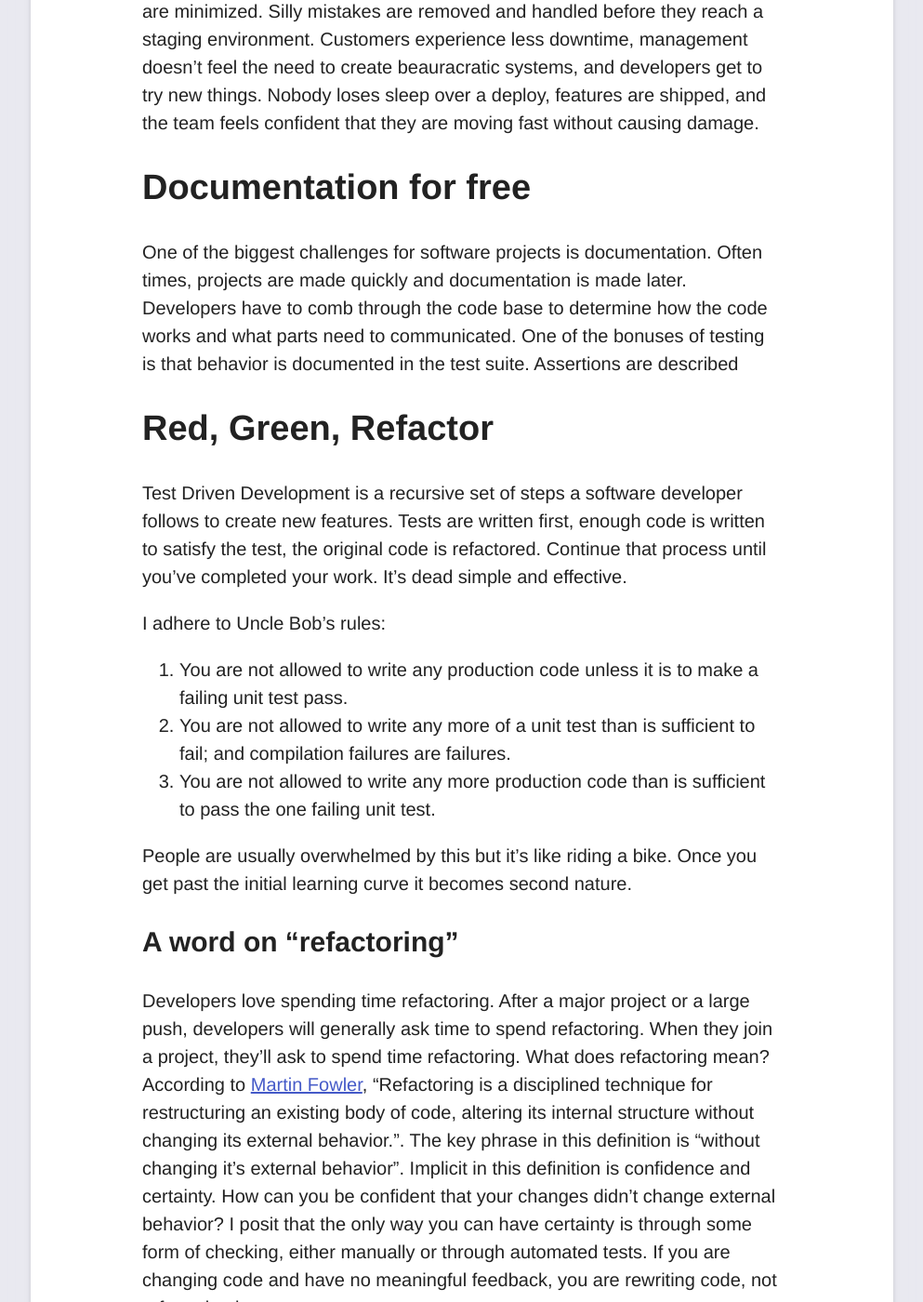
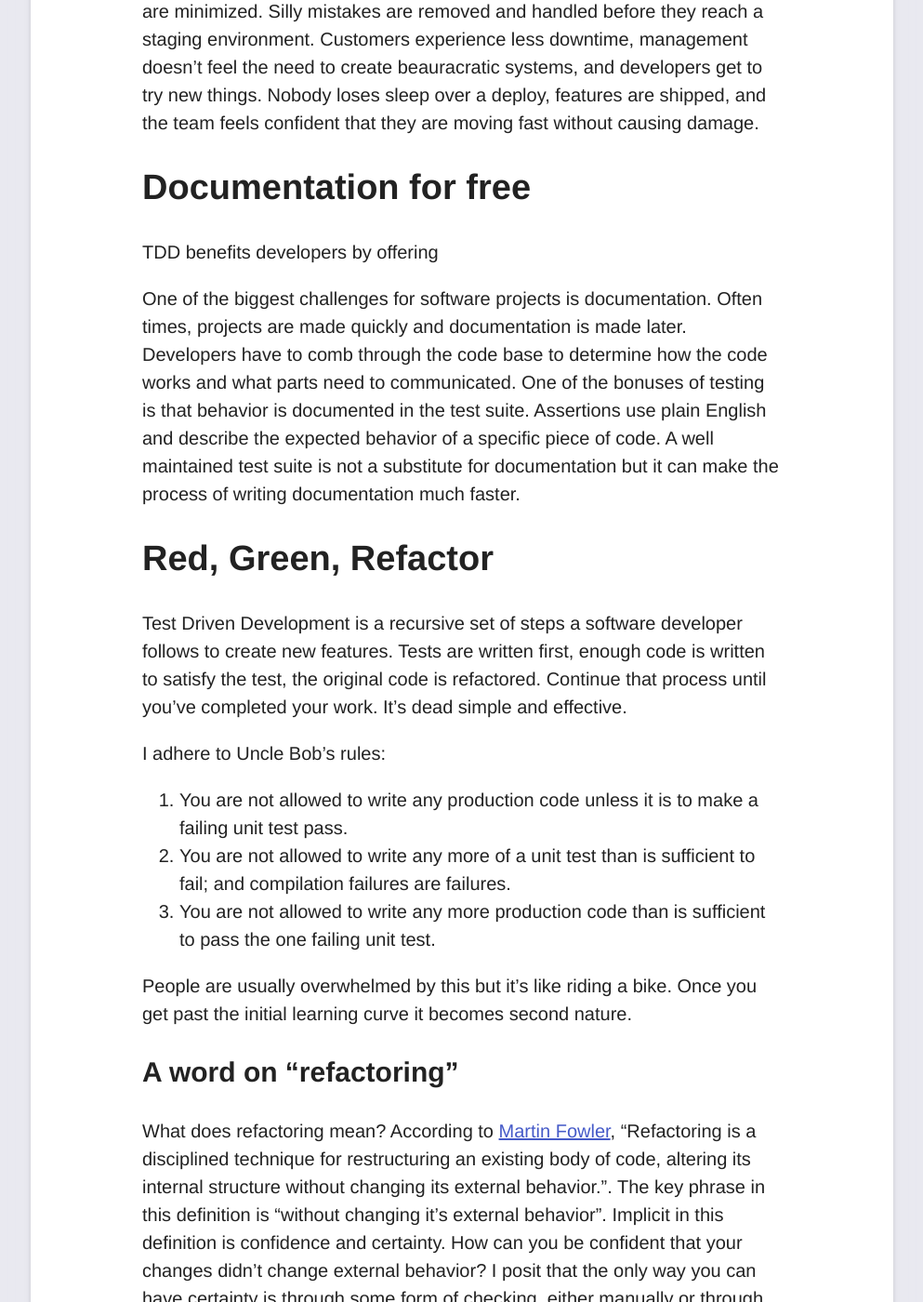
Before and after one commit to antgonzales/antgonzales.github.io, a Jekyll site: the page built from _posts/2020-03-05-getting-started-testing.md, in a window 1280 px wide and 1400 px high, scrolled down 2502 px. Shown: the whole window at 93% size, without its empty margins (143-1136 px from the left). Built offline with Jekyll 4.4.1, drawn with Linux system fonts in a browser that asks for light colours; some of the changed text lies outside the part shown.

Commit message:
Add new information regarding refactoring

```diff
--- a/_posts/2020-03-05-getting-started-testing.md
+++ b/_posts/2020-03-05-getting-started-testing.md
@@ -72,11 +72,16 @@
 
 ## Documentation for free
 
+TDD benefits developers by offering
+
 One of the biggest challenges for software projects is documentation. Often
 times, projects are made quickly and documentation is made later. Developers
 have to comb through the code base to determine how the code works and what
 parts need to communicated. One of the bonuses of testing is that behavior is
-documented in the test suite. Assertions are described
+documented in the test suite. Assertions use plain English and describe the
+expected behavior of a specific piece of code. A well maintained test suite is
+not a substitute for documentation but it can make the process of writing
+documentation much faster.
 
 ## Red, Green, Refactor
 
@@ -99,18 +104,15 @@
 
 ### A word on "refactoring"
 
-Developers love spending time refactoring. After a major project or a large
-push, developers will generally ask time to spend refactoring. When they join a
-project, they'll ask to spend time refactoring. What does refactoring mean?
-According to [Martin Fowler](https://refactoring.com/), "Refactoring is a
-disciplined technique for restructuring an existing body of code, altering its
-internal structure without changing its external behavior.". The key phrase in
-this definition is "without changing it's external behavior". Implicit in this
-definition is confidence and certainty. How can you be confident that your
-changes didn't change external behavior? I posit that the only way you can have
-certainty is through some form of checking, either manually or through automated
-tests. If you are changing code and have no meaningful feedback, you are
-rewriting code, not refactoring it.
+What does refactoring mean? According to [Martin
+Fowler](https://refactoring.com/), "Refactoring is a disciplined technique for
+restructuring an existing body of code, altering its internal structure without
+changing its external behavior.".  The key phrase in this definition is "without
+changing it's external behavior".  Implicit in this definition is confidence and
+certainty. How can you be confident that your changes didn't change external
+behavior? I posit that the only way you can have certainty is through some form
+of checking, either manually or through automated tests. Changing code without
+meaningful feedback is rewriting, not refactoring.
 
 ## Todo list example
 
```
